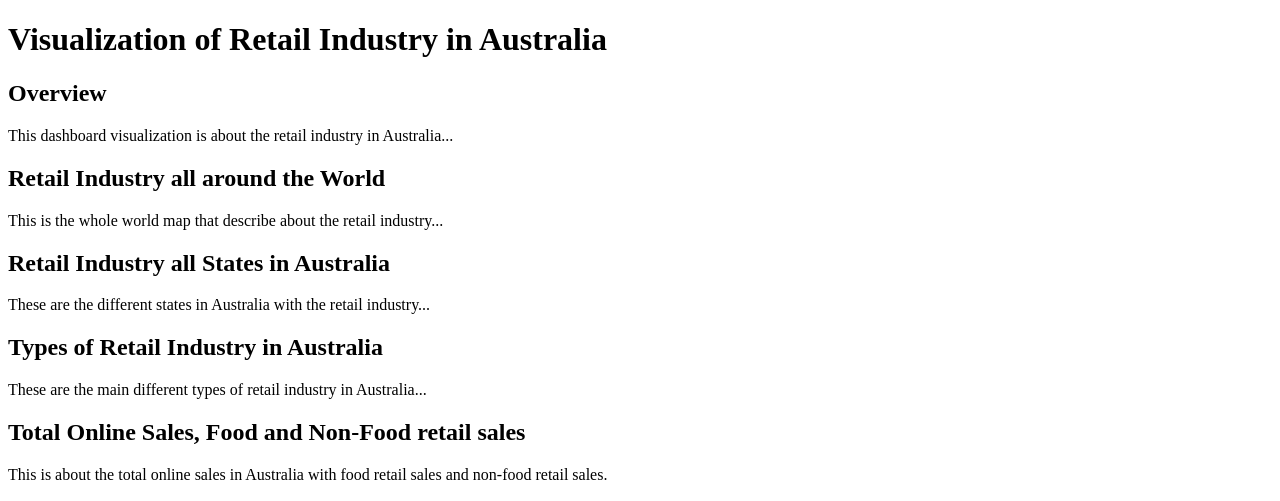
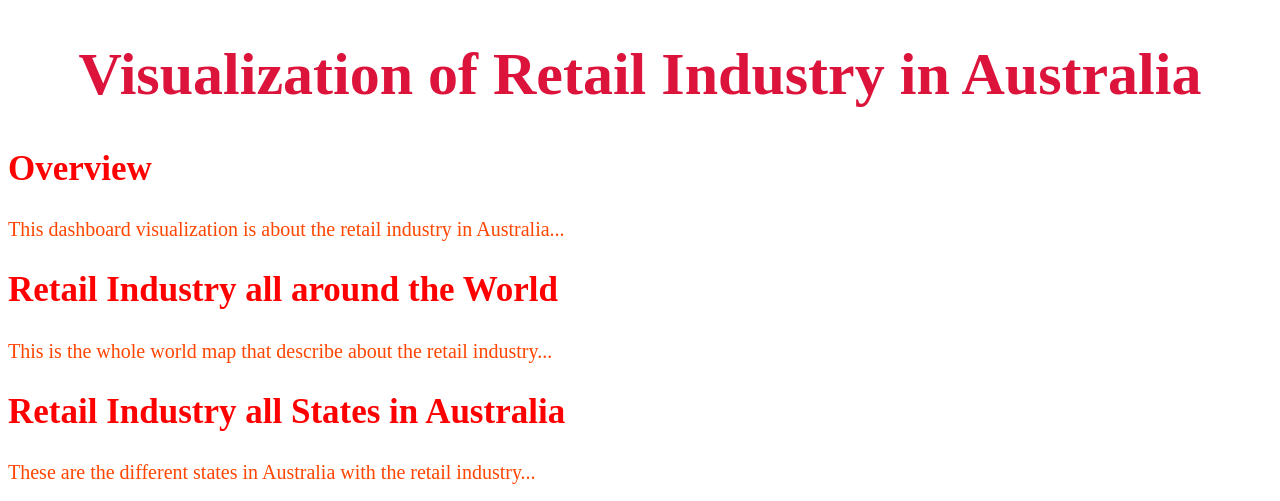
Before and after one commit to PiseyCh/3179_Ass2, a plain HTML site: page index.html in a window 1280 px wide. Shown: the top 501 px of the page. Drawn offline with Linux system fonts and the light colour scheme.

Commit message:
Add files via upload

```diff
--- a/index.html
+++ b/index.html
@@ -17,12 +17,15 @@
 
     <h2>Retail Industry all States in Australia</h2>
     <p>These are the different states in Australia with the retail industry...</p>
+    <img src="./image/states.png">
 
     <h2>Types of Retail Industry in Australia</h2>
     <p>These are the main different types of retail industry in Australia...</p>
+    <img src="./image/types.png">
 
     <h2>Total Online Sales, Food and Non-Food retail sales</h2>
     <p>This is about the total online sales in Australia with food retail sales and non-food retail sales.</p>
+    <img src="./image/online.png">
 
 </body>
 </html>
--- a/style.css
+++ b/style.css
@@ -0,0 +1,24 @@
+html, body{
+    background-color:white;
+}
+
+h1{
+    text-align: center;
+    color:crimson;
+    font-size: 60px;
+}
+
+h2{
+    color:red;
+    font-size: 35px;
+}
+
+p{
+    color:orangered;
+    font-size: 20px;
+}
+
+img{
+    width: 70vw;
+    height: 50vw;
+}
```
